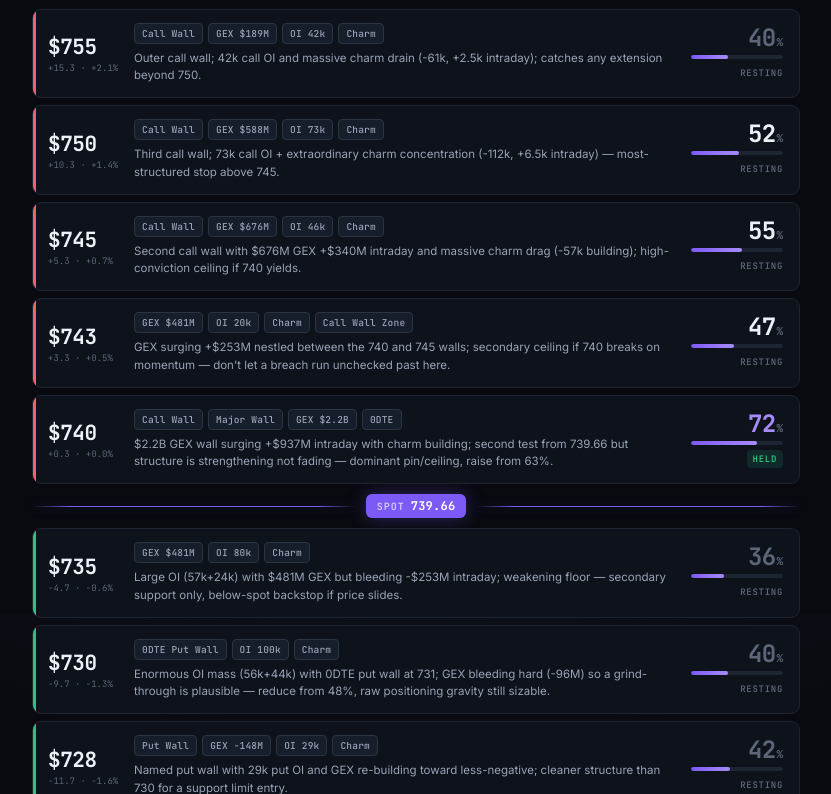
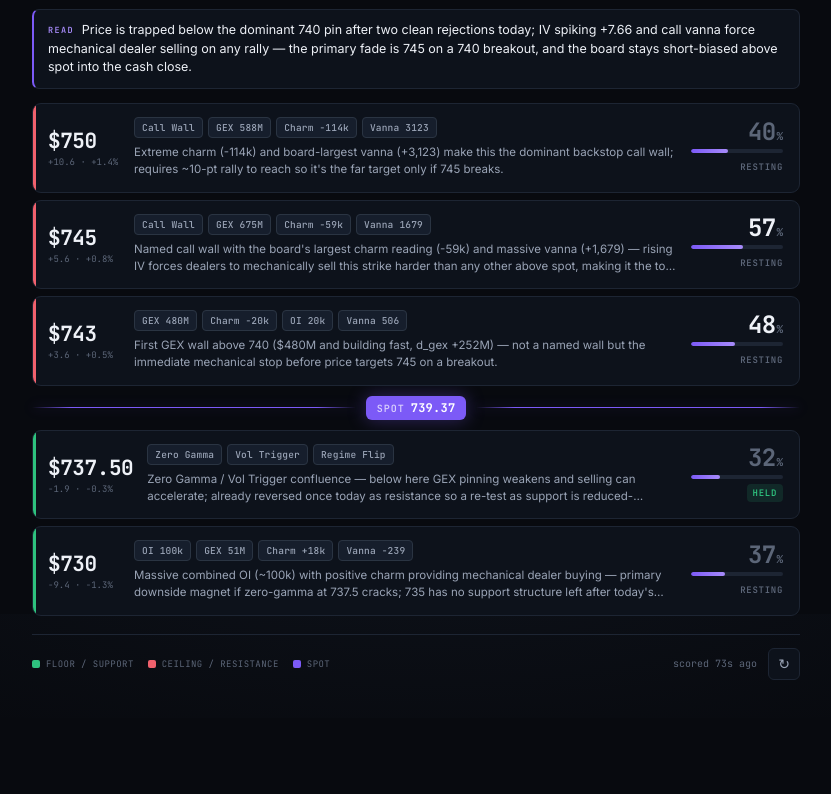
Before and after one commit to m0narch810/ai, a website: page web/index.html in a window 1280 px wide. Shown: the part 186-980 px from the top of the page, without its empty margins (224-1055 px from the left). After the commit the page ends 904 px from the top, so only its background shows below. Drawn offline with Linux system fonts and the light colour scheme; no server answers.

Commit message:
Sharper, institutional scoring: discriminate probabilities + path read
- Rework the scorer to reason like a dealer-flow desk from its own options
  microstructure knowledge (gamma regime, charm-into-close, vanna on IV moves,
  0DTE, dealer hedging), path/objective first — which is THE level and why it,
  not its neighbor.
- Probability discipline to stop the ~50% clustering: at most one level >65%,
  two >=55%; every high score must name what differentiates that strike;
  calibration anchors across the full range. Fewer levels (4-7).
- Calibrate to today's holds/breaks as evidence, not just the snapshot.
- Add a one-line institutional "read" (path + the level to fade), shown at the
  top of the dashboard.

Co-Authored-By: Claude Opus 4.8 <noreply@anthropic.com>

```diff
--- a/src/dashboard.ts
+++ b/src/dashboard.ts
@@ -27,6 +27,8 @@ export interface DashboardData {
   session: string | null;
   spot: number;
   regime: string;
+  /** One-line institutional read (path + the level to fade). */
+  read?: string;
   /** Points beyond a level that count as a hard break (lets the live spot flag breaks). */
   hard_stop_pts: number;
   /** Points beyond a level still considered a clean reversal. */
@@ -59,6 +61,7 @@ export function buildDashboard(board: Board, detected: DetectedLevel[], session?
     session: session ?? activeSession()?.name ?? null,
     spot: board.spot,
     regime: board.regime,
+    read: board.read,
     hard_stop_pts: config.hardStopPts,
     clean_reversal_pts: config.cleanReversalPts,
     iv: board.iv,
--- a/src/types.ts
+++ b/src/types.ts
@@ -123,6 +123,8 @@ export interface Board {
   scored_at?: number;
   spot: number;
   regime: string;
+  /** One-line institutional read: where price is headed next + the level to fade it at. */
+  read?: string;
   levels: ScoredLevel[];
   /** Current IV regime, surfaced for the dashboard hero. */
   iv?: { current: number; direction: string };
--- a/web/app.js
+++ b/web/app.js
@@ -189,6 +189,9 @@ function render(data) {
 
   renderHeroMetrics(data);
 
+  const read = $("#heroRead");
+  if (data.read) { read.hidden = false; read.textContent = data.read; } else { read.hidden = true; }
+
   const levels = Array.isArray(data.levels) ? data.levels : [];
   const ceil = $("#ceilings"), floor = $("#floors");
   ceil.replaceChildren(); floor.replaceChildren(); rungEls = [];
--- a/web/dashboard.json
+++ b/web/dashboard.json
@@ -1,130 +1,90 @@
 {
-  "as_of": "2026-06-18T14:20:31",
-  "scored_at": 1781807024082,
-  "generated_at": "2026-06-18T18:34:37.756Z",
+  "as_of": "2026-06-18T14:46:55",
+  "scored_at": 1781808610803,
+  "generated_at": "2026-06-18T18:50:10.808Z",
   "session": "US",
-  "spot": 739.66,
+  "spot": 739.37,
   "regime": "positive",
+  "read": "Price is trapped below the dominant 740 pin after two clean rejections today; IV spiking +7.66 and call vanna force mechanical dealer selling on any rally — the primary fade is 745 on a 740 breakout, and the board stays short-biased above spot into the cash close.",
   "hard_stop_pts": 1,
   "clean_reversal_pts": 0.2,
   "iv": {
-    "current": 23.85,
-    "direction": "STABLE"
+    "current": 24.07,
+    "direction": "RISING"
   },
-  "expected_move": 14.9,
+  "expected_move": 14.48,
   "levels": [
     {
-      "strike": 740,
-      "reversal_prob": 72,
+      "strike": 745,
+      "reversal_prob": 57,
       "side": "resistance",
       "tags": [
         "Call Wall",
-        "Major Wall",
-        "GEX $2.2B",
-        "0DTE"
+        "GEX 675M",
+        "Charm -59k",
+        "Vanna 1679"
       ],
-      "why": "$2.2B GEX wall surging +$937M intraday with charm building; second test from 739.66 but structure is strengthening not fading — dominant pin/ceiling, raise from 63%.",
-      "outcome": "reversed",
-      "touched": true,
-      "touchedAt": "2026-06-18T11:11:00",
-      "overshoot": 0,
-      "clean": true
+      "why": "Named call wall with the board's largest charm reading (-59k) and massive vanna (+1,679) — rising IV forces dealers to mechanically sell this strike harder than any other above spot, making it the top fade on any 740 break.",
+      "outcome": "untouched",
+      "touched": false
     },
     {
-      "strike": 745,
-      "reversal_prob": 55,
+      "strike": 743,
+      "reversal_prob": 48,
       "side": "resistance",
       "tags": [
-        "Call Wall",
-        "GEX $676M",
-        "OI 46k",
-        "Charm"
+        "GEX 480M",
+        "Charm -20k",
+        "OI 20k",
+        "Vanna 506"
       ],
-      "why": "Second call wall with $676M GEX +$340M intraday and massive charm drag (-57k building); high-conviction ceiling if 740 yields.",
+      "why": "First GEX wall above 740 ($480M and building fast, d_gex +252M) — not a named wall but the immediate mechanical stop before price targets 745 on a breakout.",
       "outcome": "untouched",
       "touched": false
     },
     {
       "strike": 750,
-      "reversal_prob": 52,
+      "reversal_prob": 40,
       "side": "resistance",
       "tags": [
         "Call Wall",
-        "GEX $588M",
-        "OI 73k",
-        "Charm"
+        "GEX 588M",
+        "Charm -114k",
+        "Vanna 3123"
       ],
-      "why": "Third call wall; 73k call OI + extraordinary charm concentration (-112k, +6.5k intraday) — most-structured stop above 745.",
-      "outcome": "untouched",
-      "touched": false
-    },
-    {
-      "strike": 743,
-      "reversal_prob": 47,
-      "side": "resistance",
-      "tags": [
-        "GEX $481M",
-        "OI 20k",
-        "Charm",
-        "Call Wall Zone"
-      ],
-      "why": "GEX surging +$253M nestled between the 740 and 745 walls; secondary ceiling if 740 breaks on momentum — don't let a breach run unchecked past here.",
-      "outcome": "untouched",
-      "touched": false
-    },
-    {
-      "strike": 728,
-      "reversal_prob": 42,
-      "side": "support",
-      "tags": [
-        "Put Wall",
-        "GEX -148M",
-        "OI 29k",
-        "Charm"
-      ],
-      "why": "Named put wall with 29k put OI and GEX re-building toward less-negative; cleaner structure than 730 for a support limit entry.",
+      "why": "Extreme charm (-114k) and board-largest vanna (+3,123) make this the dominant backstop call wall; requires ~10-pt rally to reach so it's the far target only if 745 breaks.",
       "outcome": "untouched",
       "touched": false
     },
     {
       "strike": 730,
-      "reversal_prob": 40,
+      "reversal_prob": 37,
       "side": "support",
       "tags": [
-        "0DTE Put Wall",
         "OI 100k",
-        "Charm"
+        "GEX 51M",
+        "Charm +18k",
+        "Vanna -239"
       ],
-      "why": "Enormous OI mass (56k+44k) with 0DTE put wall at 731; GEX bleeding hard (-96M) so a grind-through is plausible — reduce from 48%, raw positioning gravity still sizable.",
+      "why": "Massive combined OI (~100k) with positive charm providing mechanical dealer buying — primary downside magnet if zero-gamma at 737.5 cracks; 735 has no support structure left after today's break.",
       "outcome": "untouched",
       "touched": false
     },
     {
-      "strike": 755,
-      "reversal_prob": 40,
-      "side": "resistance",
-      "tags": [
-        "Call Wall",
-        "GEX $189M",
-        "OI 42k",
-        "Charm"
-      ],
-      "why": "Outer call wall; 42k call OI and massive charm drain (-61k, +2.5k intraday); catches any extension beyond 750.",
-      "outcome": "untouched",
-      "touched": false
-    },
-    {
-      "strike": 735,
-      "reversal_prob": 36,
+      "strike": 737.5,
+      "reversal_prob": 32,
       "side": "support",
       "tags": [
-        "GEX $481M",
-        "OI 80k",
-        "Charm"
+        "Zero Gamma",
+        "Vol Trigger",
+        "Regime Flip"
       ],
-      "why": "Large OI (57k+24k) with $481M GEX but bleeding -$253M intraday; weakening floor — secondary support only, below-spot backstop if price slides.",
-      "outcome": "none",
-      "touched": false
+      "why": "Zero Gamma / Vol Trigger confluence — below here GEX pinning weakens and selling can accelerate; already reversed once today as resistance so a re-test as support is reduced-conviction.",
+      "outcome": "reversed",
+      "touched": true,
+      "touchedAt": "2026-06-18T09:30:00",
+      "overshoot": 0.14,
+      "clean": true
     }
   ]
 }
--- a/web/index.html
+++ b/web/index.html
@@ -38,6 +38,8 @@
       <div class="metrics" id="heroMetrics"></div>
     </section>
 
+    <p class="read" id="heroRead" hidden></p>
+
     <div class="banner" id="banner" hidden></div>
 
     <section class="ladder" id="ladder" aria-label="Reversal levels by price">
--- a/web/styles.css
+++ b/web/styles.css
@@ -82,6 +82,18 @@ body {
 .metric .mk { font-family: var(--mono); font-size: 8.5px; letter-spacing: .14em; text-transform: uppercase; color: var(--muted); }
 .metric .mv { font-family: var(--mono); font-weight: 600; font-size: 14px; font-variant-numeric: tabular-nums; color: var(--ink); }
 .metric .mv.pos { color: var(--up); } .metric .mv.neg { color: var(--down); } .metric .mv.warn { color: var(--amber); }
+
+/* ---------- desk read ---------- */
+.read {
+  margin: 0 0 14px; padding: 11px 13px 11px 14px; border: 1px solid var(--line);
+  border-left: 2px solid var(--violet); border-radius: 7px; background: var(--panel);
+  font-family: var(--ui); font-size: 12.5px; line-height: 1.5; color: var(--ink);
+}
+.read::before {
+  content: "READ"; display: inline-block; margin-right: 8px; font-family: var(--mono);
+  font-size: 8.5px; font-weight: 600; letter-spacing: .16em; color: var(--violet-2);
+  vertical-align: 1px;
+}
 
 /* ---------- stale banner ---------- */
 .banner { display: flex; align-items: center; gap: 9px; margin-bottom: 14px; padding: 9px 12px; border-radius: 7px; border: 1px solid rgba(245,166,35,.3); background: var(--amber-dim); font-size: 11.5px; line-height: 1.45; color: #ecd6a3; }
```
Also changed, not shown: src/score.ts (+16 -6 lines).
